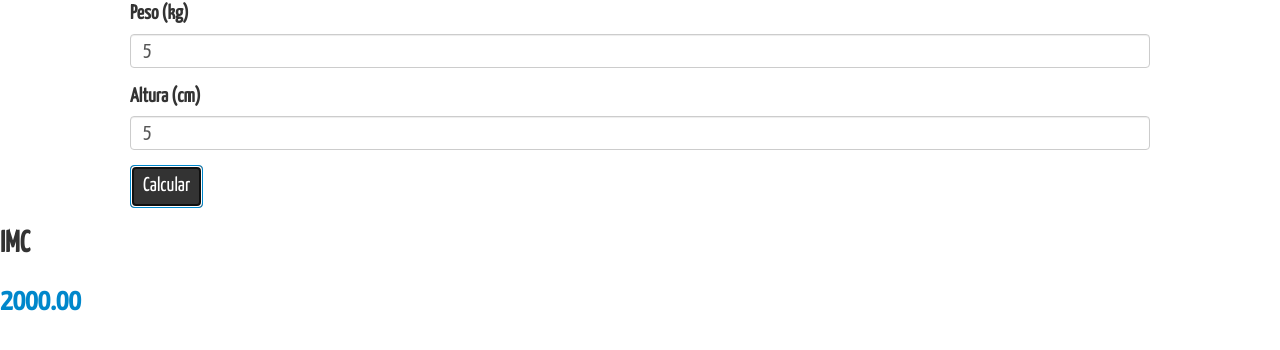
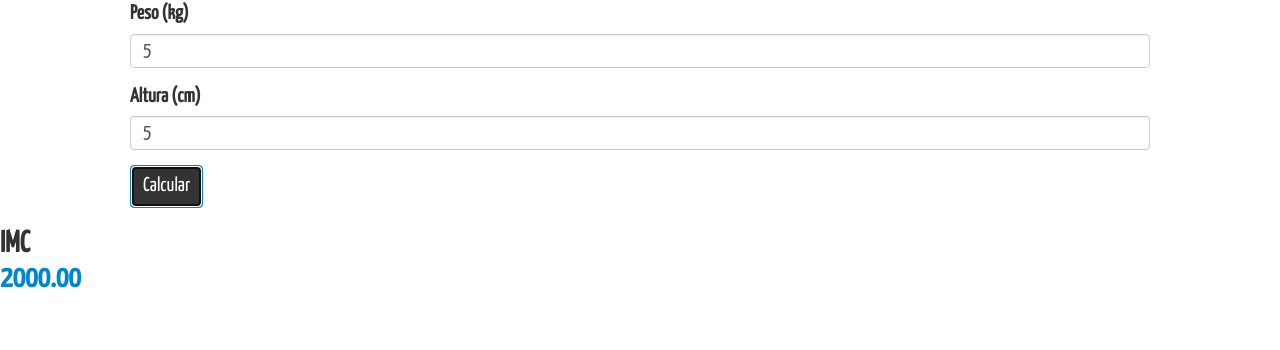
Before and after one commit to PilarDev/calculadora-imc-findrisk, a plain HTML site: page index.html in a window 1280 px wide. Both pictures are taken after typing "5", "5" into the empty fields and a click on the button "Calcular". Drawn offline with Linux system fonts and the light colour scheme.

Commit message:
Update index.html

```diff
--- a/index.html
+++ b/index.html
@@ -29,7 +29,7 @@
 		<div class="col-lg col-xs">
 			<div class="form-group">
 				<label>IMC</label>
-				<h4 id="imc" style="color:#0087CB;">resultado</h4>
+				<h4 id="imc" style="color:#0087CB; margin-top: -1%;">resultado</h4>
 			</div>
 		</div>
 	</div>
```
